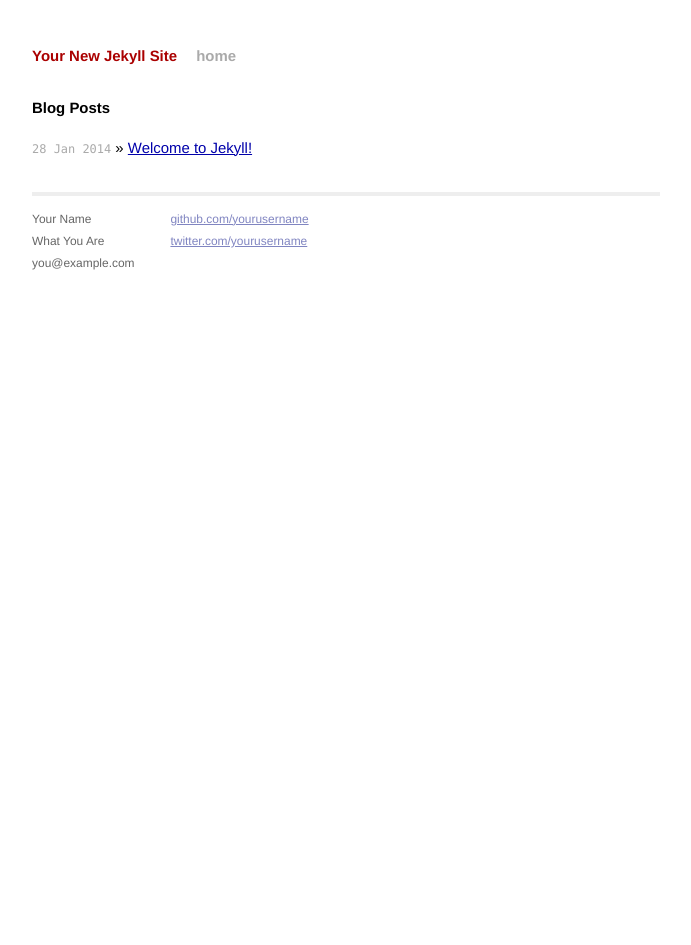
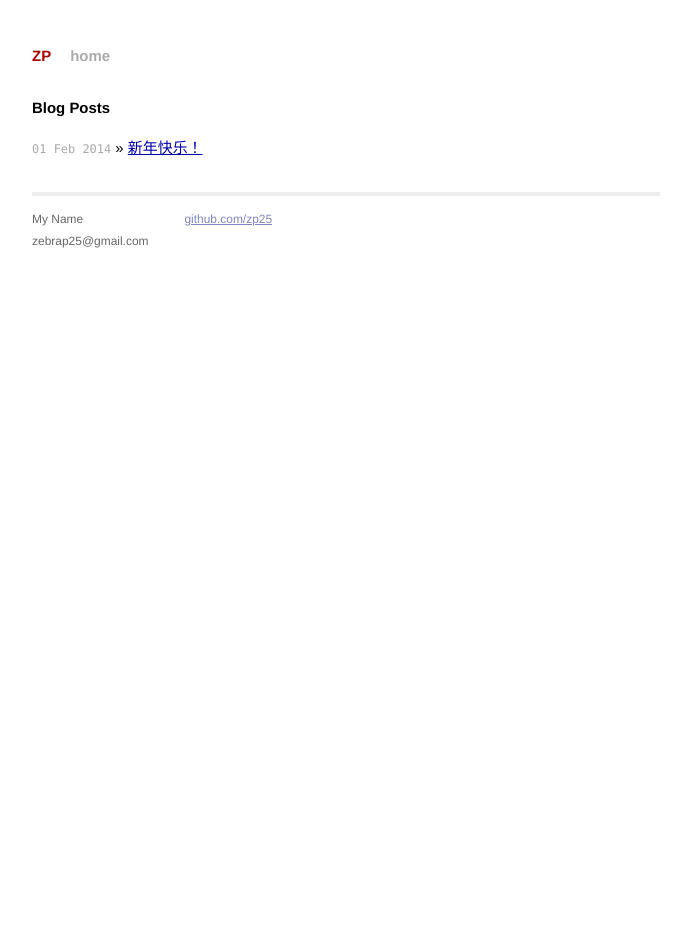
Before and after one commit to zp25/zp25.github.io, a Jekyll site: the page built from index.html, in a window 1280 px wide. Shown: the whole page, without its empty margins (294-985 px from the left). Built offline with Jekyll 4.4.1, drawn with Linux system fonts in a browser that asks for light colours; Markdown is read by kramdown in place of the engine named in the settings.

Commit message:
first blog

```diff
--- /dev/null
+++ b/CNAME
@@ -0,0 +1 @@
+zp.rensidiaochaotian.com
--- a/_config.yml
+++ b/_config.yml
@@ -1,3 +1,3 @@
-name: Your New Jekyll Site
+name: ZP
 markdown: redcarpet
 pygments: true
--- a/_layouts/default.html
+++ b/_layouts/default.html
@@ -26,15 +26,13 @@
           <div class="footer">
             <div class="contact">
               <p>
-                Your Name<br />
-                What You Are<br />
-                you@example.com
+                My Name<br />
+                zebrap25@gmail.com
               </p>
             </div>
             <div class="contact">
               <p>
-                <a href="https://github.com/yourusername">github.com/yourusername</a><br />
-                <a href="https://twitter.com/yourusername">twitter.com/yourusername</a><br />
+                <a href="https://github.com/zp25">github.com/zp25</a><br />
               </p>
             </div>
           </div>
--- a/index.html
+++ b/index.html
@@ -1,6 +1,6 @@
 ---
 layout: default
-title: Your New Jekyll Site
+title: zp
 ---
 
 <div id="home">
```
Also changed, not shown: _posts/2014-01-28-welcome-to-jekyll.markdown (deleted, +0 -24 lines), _posts/2014-02-01-新年快乐.markdown (added, +13 -0 lines), 1 other file.
